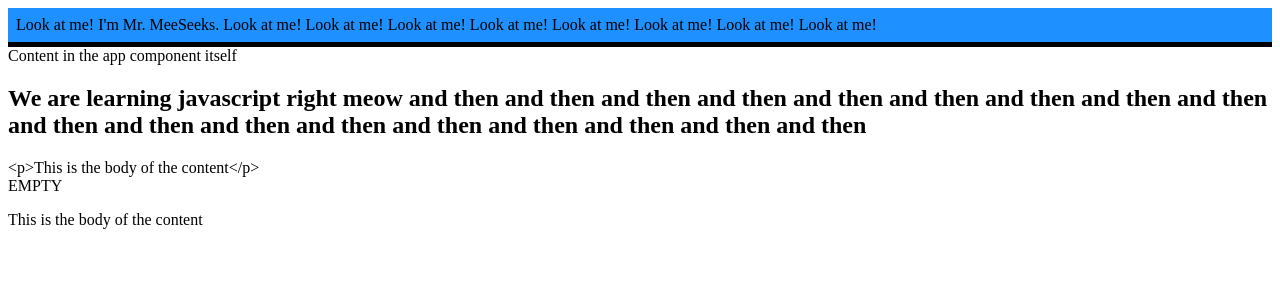
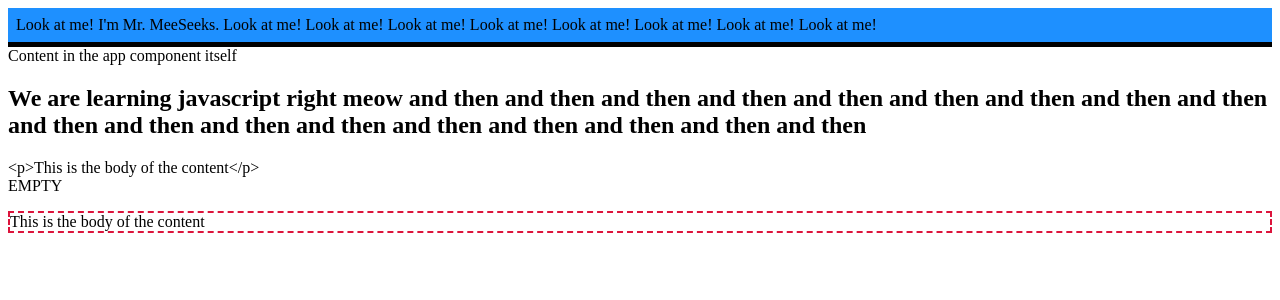
Before and after one commit to amillerman01/MAD400W23ClassExamples, an Angular app in the folder learning-angular/: page / in a window 1280 px wide. Shown: the top 300 px of the page. Built offline with nearby package versions, Linux system fonts and the light colour scheme.

Commit message:
Added styles for the dynamic html from our string
Can't put it in the component scss file because the p tag in the contentItem.body does not belong to the html component definition - it's dynamically added to the page afterwards.

```diff
--- a/learning-angular/src/styles.scss
+++ b/learning-angular/src/styles.scss
@@ -10,3 +10,7 @@ body > div.ellipsis-content {
   padding: 8px;
   border-bottom: 5px solid #000;
 }
+
+app-root section p {
+  border: 2px dashed crimson;
+}
```
